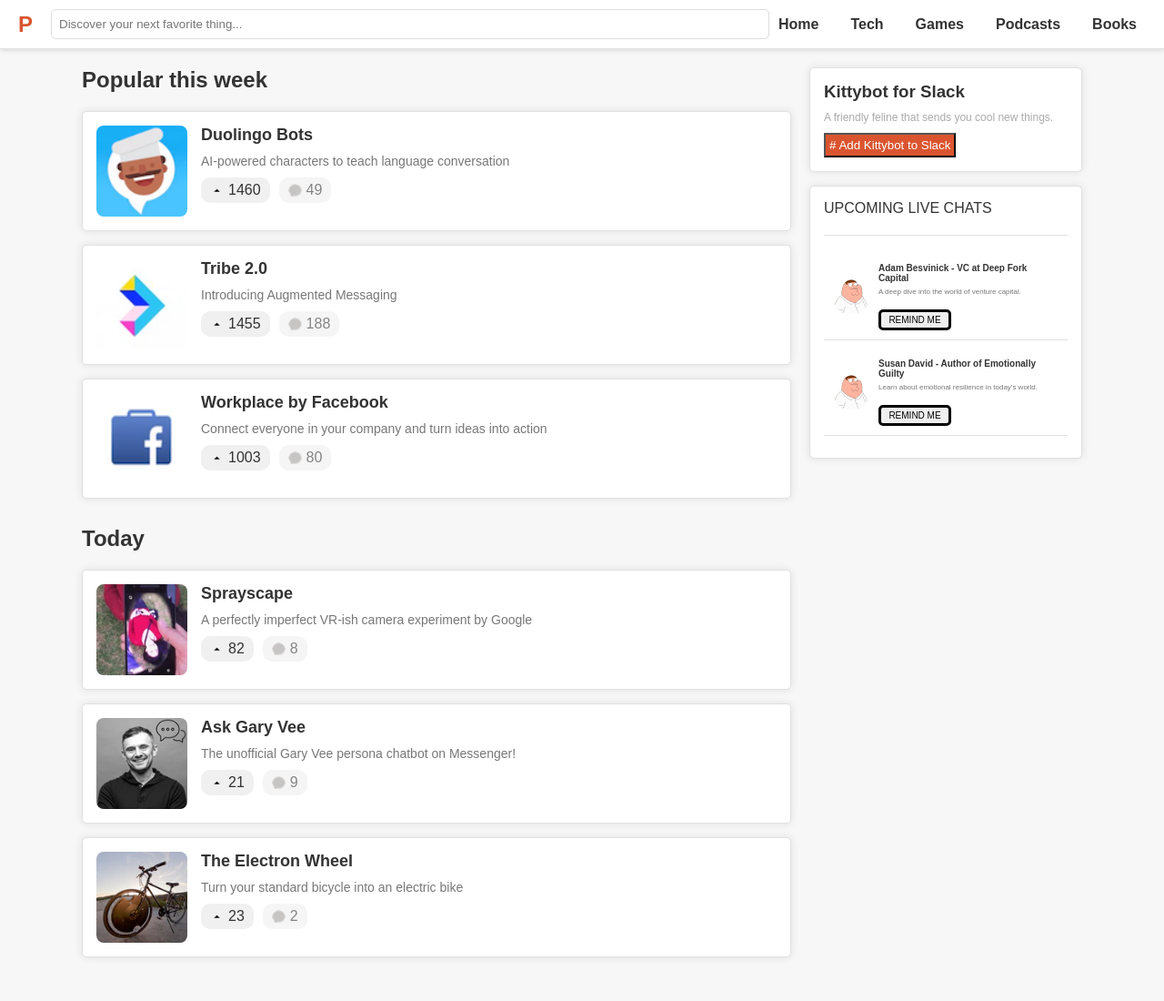
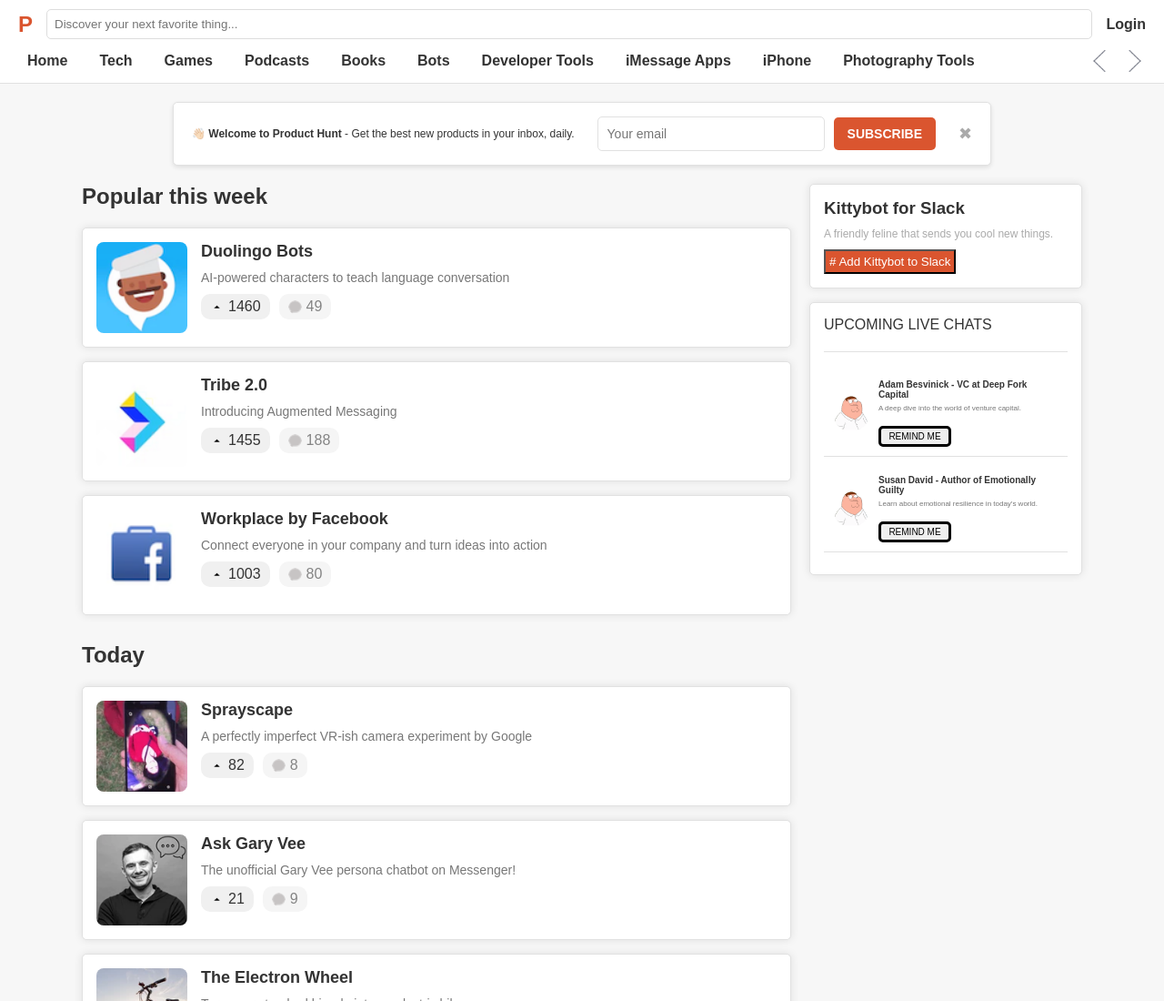
Before and after one commit to eduardescola/Bootcamp, a plain HTML site: page CSS/responsive/index.html in a window 1280 px wide. Shown: the top 1100 px of the page at 91% size. Drawn offline with Linux system fonts and the light colour scheme.

Commit message:
version large hecha

```diff
--- a/CSS/responsive/index.html
+++ b/CSS/responsive/index.html
@@ -8,16 +8,41 @@
 </head>
 <body>
     <header class="header">
+        <div class="header-top">
             <div class="logo">P</div>
             <input type="text" class="search-bar" placeholder="Discover your next favorite thing...">
+            <a href="#" class="login">Login</a>
+        </div>
+        <div class="header-bottom">
             <nav class="nav-links">
                 <a href="#">Home</a>
                 <a href="#">Tech</a>
                 <a href="#">Games</a>
                 <a href="#">Podcasts</a>
                 <a href="#">Books</a>
+                <a href="#">Bots</a>
+                <a href="#">Developer Tools</a>
+                <a href="#">iMessage Apps</a>
+                <a href="#">iPhone</a>
+                <a href="#">Photography Tools</a>
             </nav>
+            <div class="header-arrows">
+                <img src="./images/arrow-prev.png" alt="Arrow Left" class="arrow">
+                <img src="./images/arrow-next.png" alt="Arrow Right" class="arrow">
+            </div>
+        </div>
     </header>
+
+    <div class="subscription-bar">
+        <div class="message">
+            <span> 👋🏻 <strong>Welcome to Product Hunt</strong> - Get the best new products in your inbox, daily.</span>
+        </div>
+        <div class="subscription-form">
+            <input type="email" placeholder="Your email">
+            <button>SUBSCRIBE</button>
+        </div>
+        <button class="close">✖</button>
+    </div>
 
     <main class="container">
         <section class="main-content">
--- a/CSS/responsive/styles.scss
+++ b/CSS/responsive/styles.scss
@@ -17,17 +17,23 @@
 
 .header {
   display: flex;
-  align-items: center;
+  flex-direction: column; /* Para tener dos filas */
   padding: 10px 20px;
   background-color: white;
-  box-shadow: 0 2px 5px rgba(0, 0, 0, 0.1);
   border-bottom: 1px solid $border-color;
+}
+
+.header-top {
+  display: flex;
+  align-items: center;
+  justify-content: space-between; /* Para espaciar la P, barra de búsqueda y login */
+  margin-bottom: 10px; /* Espacio entre las dos filas */
+}
 
 .logo {
   font-size: 24px;
   font-weight: bold;
   color: $primary-color;
-    margin-right: 20px;
 }
 
 .search-bar {
@@ -35,22 +41,120 @@
   padding: 8px;
   border: 1px solid #ddd;
   border-radius: 5px;
+  margin: 0 15px;
+}
+
+.login {
+  text-decoration: none;
+  color: $text-color;
+  font-weight: bold;
+}
+
+.header-bottom {
+  display: flex;
+  justify-content: space-between;
+  align-items: center;
 }
 
 .nav-links {
   display: flex;
   gap: 15px;
+}
 
-    a {
+.nav-links a {
   text-decoration: none;
   color: $text-color;
   font-weight: bold;
   padding: 5px 10px;
-      &:hover {
+}
+
+.nav-links a:hover {
   color: $primary-color;
 }
+
+.header-arrows {
+  display: flex;
+  gap: 15px;
+  align-items: center;
 }
+
+.arrow {
+  width: 24px;
+  height: 24px;
+  cursor: pointer;
 }
+
+.arrow:hover {
+  opacity: 0.7;
+}
+
+.subscription-bar {
+  display: flex;
+  align-items: center;
+  justify-content: space-between;
+  background-color: white;
+  padding: 15px 20px;
+  border: 1px solid #e1e1e1;
+  border-radius: 5px;
+  margin: 20px auto;
+  width: 80%;
+  max-width: 900px;
+  box-shadow: 0 2px 5px rgba(0, 0, 0, 0.1);
+}
+
+.subscription-bar .message {
+  display: flex;
+  align-items: center;
+  font-size: 12px;
+  color: #333;
+}
+
+.subscription-form {
+  display: flex;
+  align-items: center;
+  gap: 10px;
+}
+
+.subscription-form input {
+  padding: 10px;
+  border: 1px solid #e1e1e1;
+  border-radius: 5px;
+  width: 250px;
+  font-size: 14px;
+  outline: none;
+  transition: border-color 0.3s ease-in-out;
+}
+
+.subscription-form input:focus {
+  border-color: #da552f;
+}
+
+.subscription-form button {
+  background-color: #da552f;
+  color: white;
+  border: none;
+  padding: 10px 15px;
+  border-radius: 5px;
+  cursor: pointer;
+  font-weight: bold;
+  font-size: 14px;
+  transition: background-color 0.3s ease;
+}
+
+.subscription-form button:hover {
+  background-color: #c1442e;
+}
+
+.subscription-bar .close {
+  background: none;
+  border: none;
+  font-size: 18px;
+  cursor: pointer;
+  color: #aaa;
+}
+
+.subscription-bar .close:hover {
+  color: #333;
 }
 
 .container {
```
Also changed, not shown: CSS/responsive/styles.css, 1 other file. Lines whose indentation alone changed are shown as unchanged.
